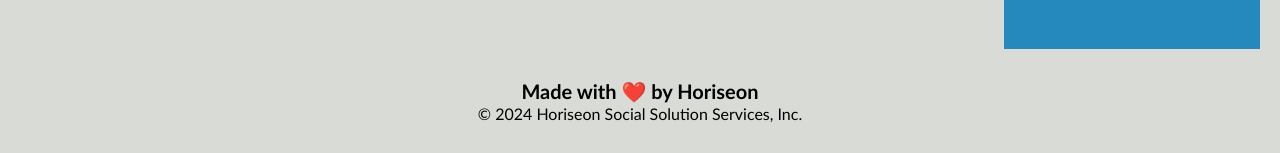
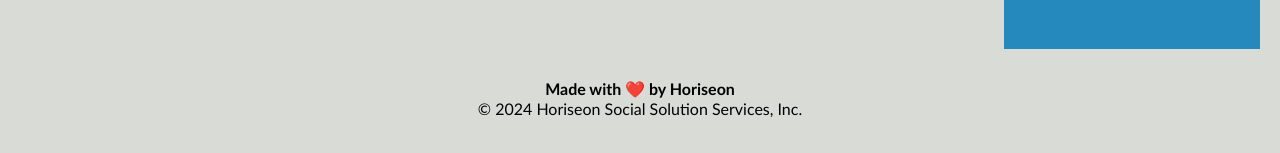
Before and after one commit to pradeepkhanal23/horiseon-website-refactor, a plain HTML site: page index.html in a window 1280 px wide. Shown: the part 1937-2090 px from the top of the page. Drawn offline with Linux system fonts and the light colour scheme.

Commit message:
typography updated in footer to maintain the heirarchy of the headings and subheadings in order

```diff
--- a/index.html
+++ b/index.html
@@ -154,7 +154,8 @@
 
     <!--Changed <div> to <footer> to provide more context about this being the  bottom section of the page where footer should be placed logically -->
     <footer class="footer">
-      <h2>Made with ❤️️ by Horiseon</h2>
+      <!-- changed the <h2> tag to <h4> tag to maintain the typographical hierarchy -->
+      <h4>Made with ❤️️ by Horiseon</h4>
       <p>&copy; 2024 Horiseon Social Solution Services, Inc.</p>
     </footer>
   </body>
```
